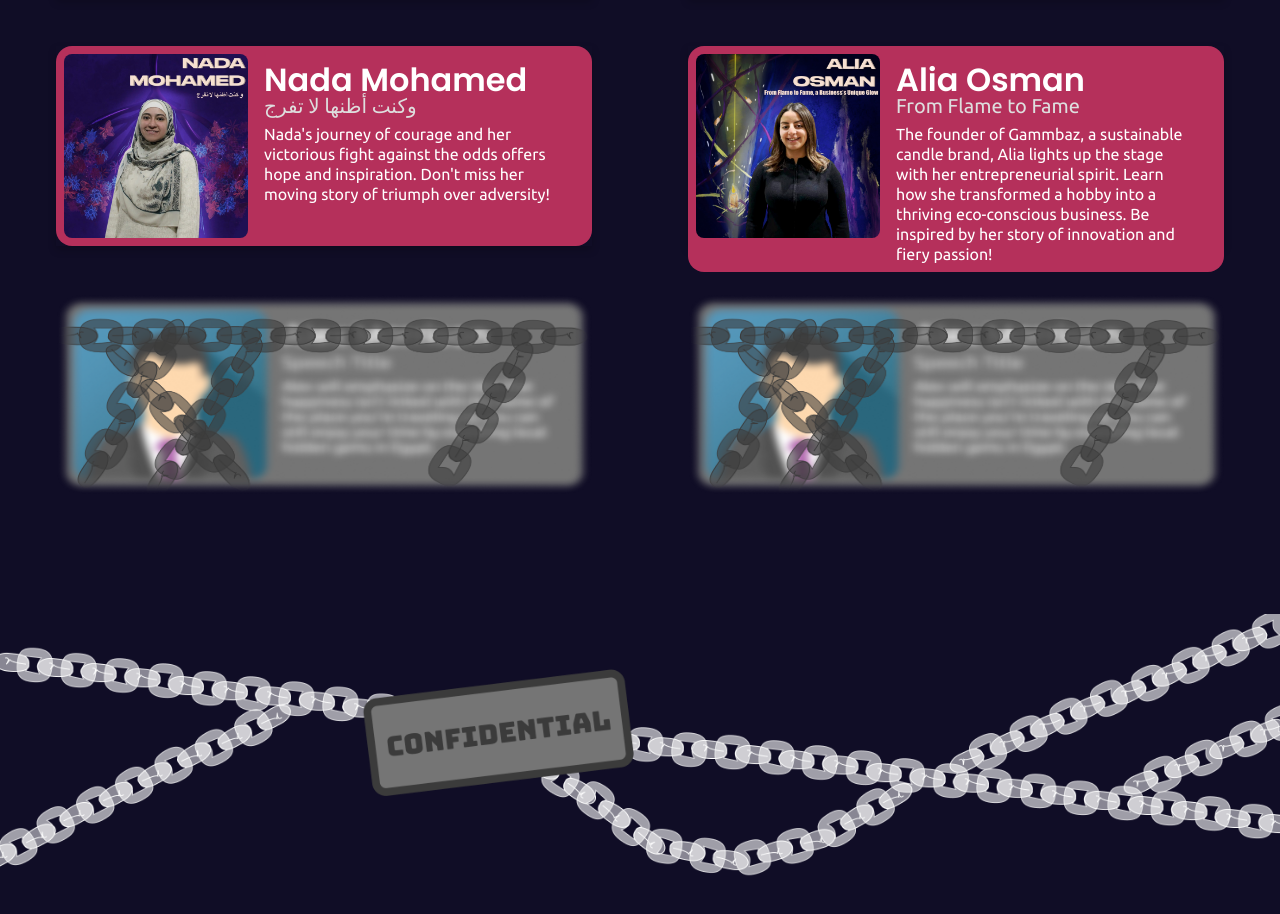
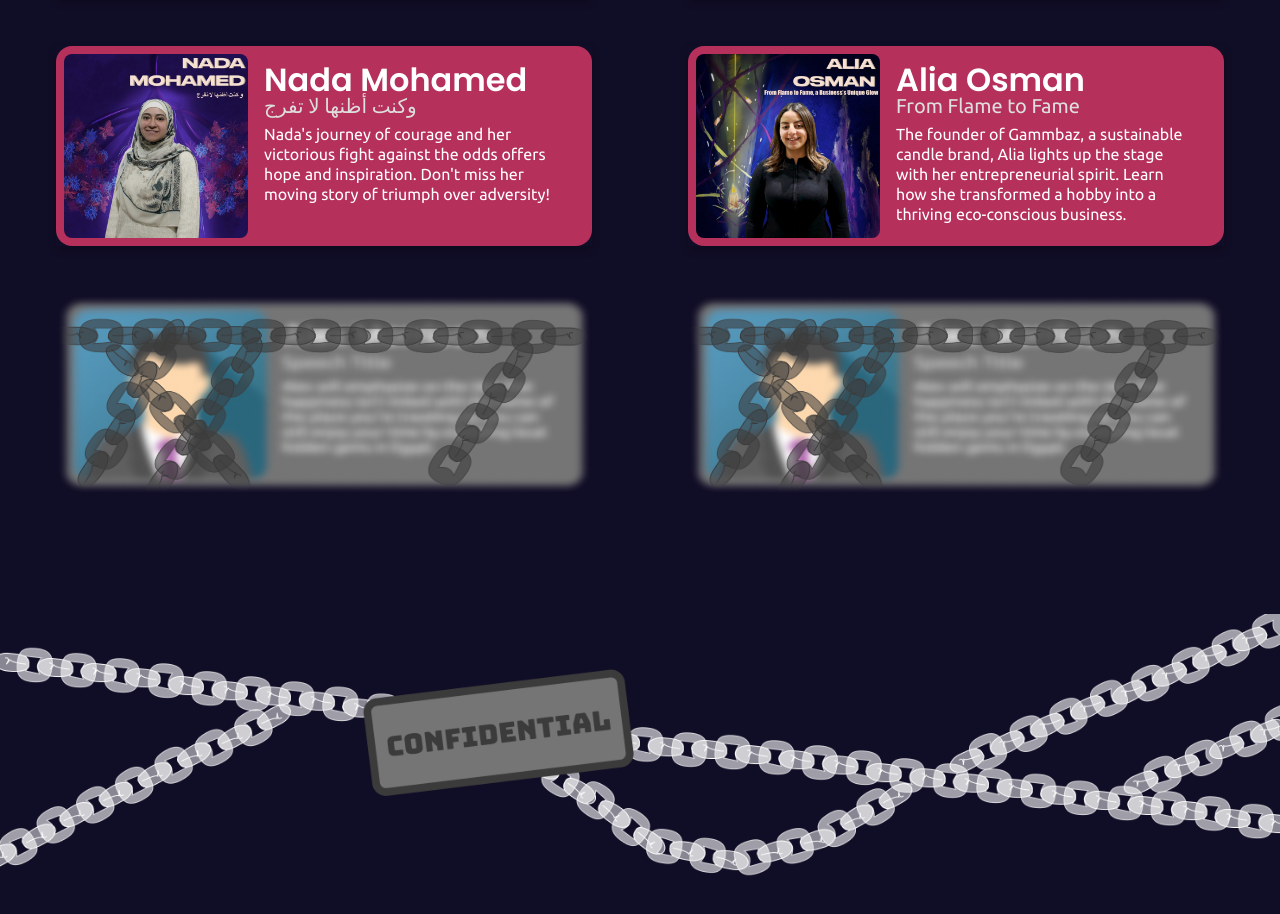
Before and after one commit to AlyMobarak/TEDxBedayia-24, a Next.js app: page / in a window 1280 px wide. Shown: the part 2098-3012 px from the top of the page. Built offline with nearby package versions, Linux system fonts and the light colour scheme.

Commit message:
Fixed Overflow

```diff
--- a/views/Home/Speakers/speakers.tsx
+++ b/views/Home/Speakers/speakers.tsx
@@ -66,7 +66,7 @@ export default function Speakers() {
                 { speakerCard("Salman Fakhry", "Pschology behind Addictions", "Get ready to laugh and learn as he unpacks the science behind our minds with captivating stories. Don't miss out on this blend of insight and fun!", "Prepare to deeply delve into human psychology with Salman Fakhry, a tenth grader whose wit is as sharp as his cognizance. In a speech that plights to both stimulate your intellect & make you laugh, Salman will digest the fascinating science of psychology, one hilarious anecdote at a time. Don't miss his speech at TEDx'24!", "/speakers/salman-fakhry.png", "N/A") }
                 { speakerCard("Tamer Bashir", "Drifting into the World of Cars", "Catch Tamer Bashir at TEDx, where the TV host and avid car lover takes you on a high-speed journey from the fast lane to the heart of his fervent career path.", "Ever dreamed of living life in the fast lane? Join TV presenter & car enthusiast Tamer Bashir as he accelerates for a riveting TEDx talk. Tamer's speech will delve swerving off the road & discovering a passionate career detour! Buckle up for an exhilarating TEDx talk that's sure to fuel your drive!", "/speakers/tamer-bashir.png", "tamerbashir") }
                 { speakerCard("Hedaya Malak", "The Price of Being Exceptional", "Get ready to be swept off your feet at TEDx this year by Hedaya Malak, the Olympic taekwondo titan who clinched every medal in her path to glory.", "The speaker with the strongest kick will definitely kick off this years TEDx. Await the olympic legend Hedaya Malak, the taekwondo champion who grabbed on all medals on her way to pave her way to success. She's here to share her sports journey and her path towards athletic sublimity.", "/speakers/hedaya-malak.png", "hedayamalak") }
-                { speakerCard("Alia Osman", "From Flame to Fame", "The founder of Gammbaz, a sustainable candle brand, Alia lights up the stage with her entrepreneurial spirit. Learn how she transformed a hobby into a thriving eco-conscious business. Be inspired by her story of innovation and fiery passion!", "In a speech sizzling with passion, Alia, a young entrepreneur & founder of Gammbaz, will illuminate the power of one’s potential by sharing her journey of building a sustainable candle brand. Witness her inspirational journey as a business owner and learn how she turned her avocations into a successful project at TEDx ’24!", "/speakers/alia-osman.png", "gammbaz") }
+                { speakerCard("Alia Osman", "From Flame to Fame", "The founder of Gammbaz, a sustainable candle brand, Alia lights up the stage with her entrepreneurial spirit. Learn how she transformed a hobby into a thriving eco-conscious business.", "In a speech sizzling with passion, Alia, a young entrepreneur & founder of Gammbaz, will illuminate the power of one’s potential by sharing her journey of building a sustainable candle brand. Witness her inspirational journey as a business owner and learn how she turned her avocations into a successful project at TEDx ’24!", "/speakers/alia-osman.png", "gammbaz") }
                 { chainedCard() }
             </div>
         </div>
```
